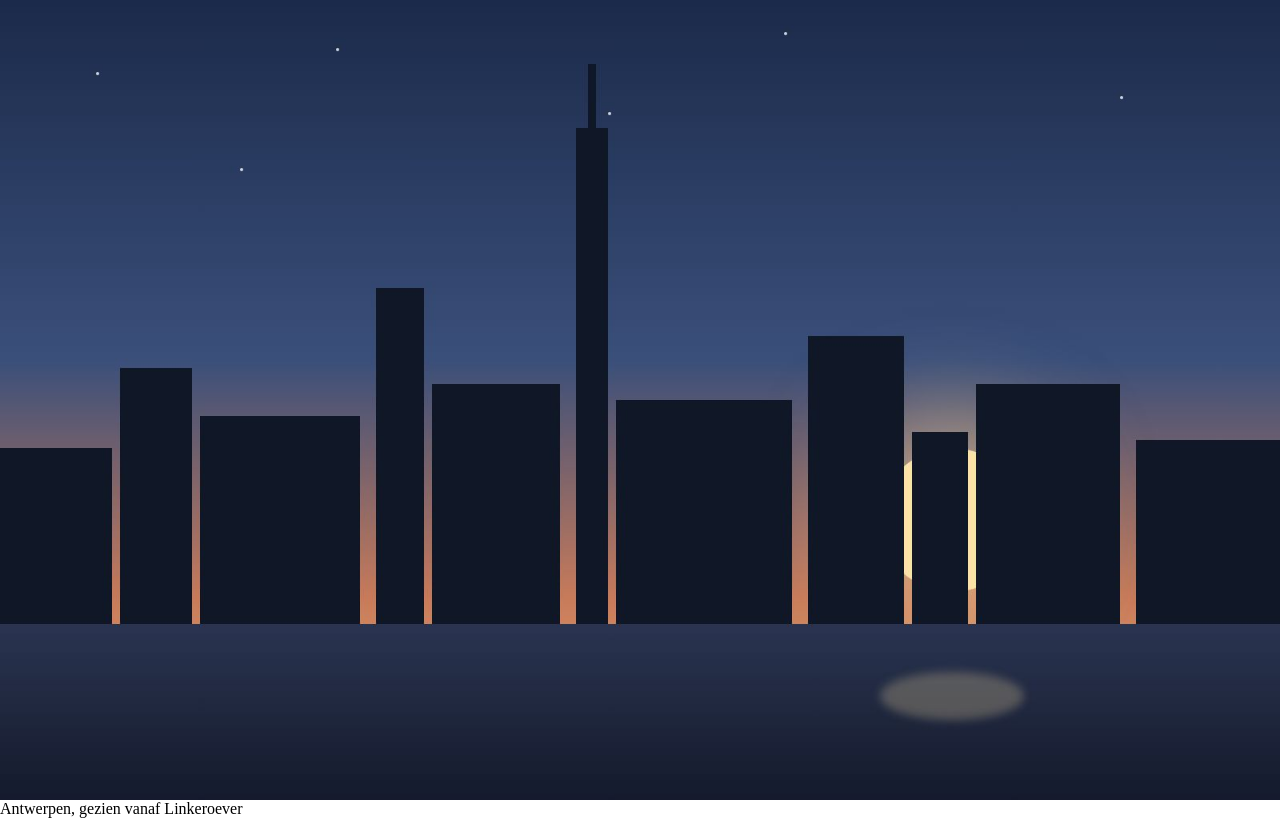
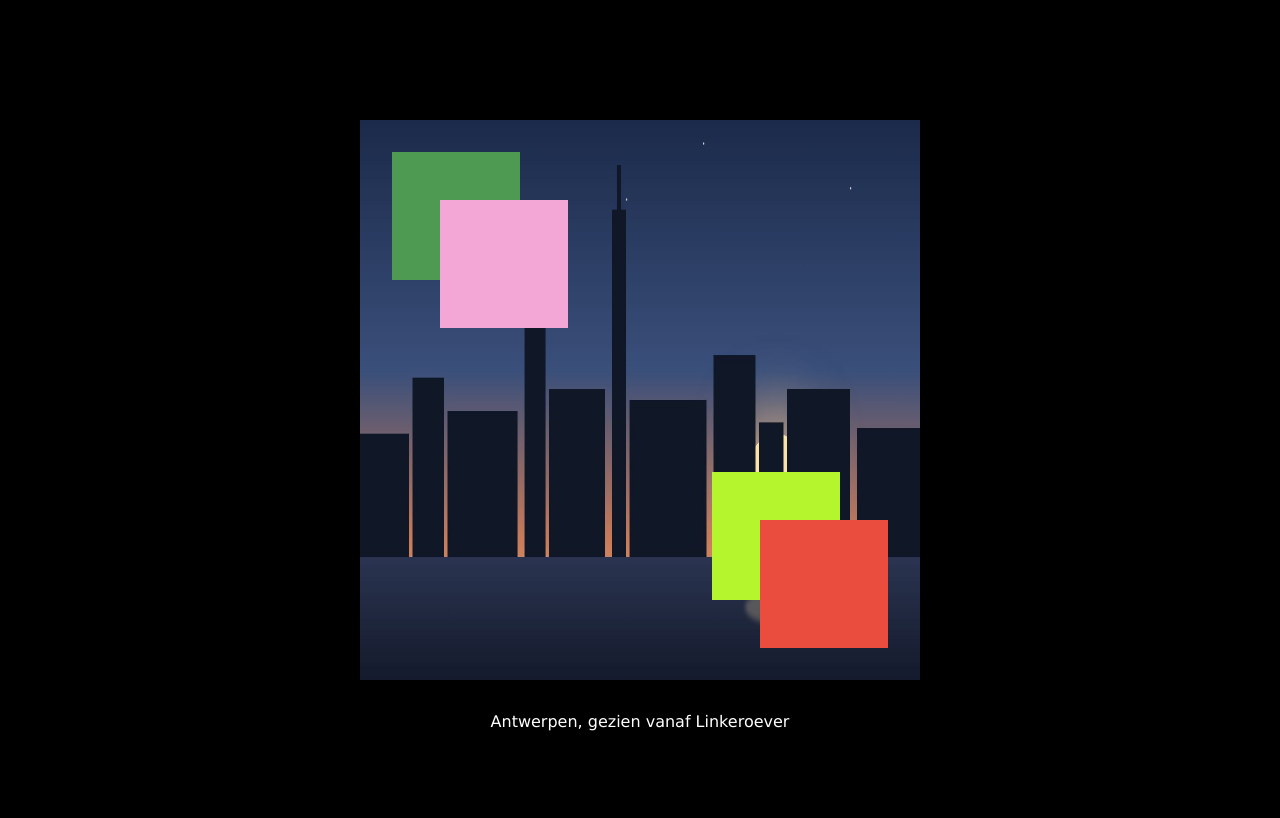
Before and after one commit to LyamineB/webtechnology, a plain HTML site: page labo-05/fotolijst/index.html in a window 1280 px wide. Drawn offline with Linux system fonts and the light colour scheme.

Commit message:
Labo 5 oefeningen gemaakt.
Niet af:
Balk
Citaten ( enkel kleurtjes)

```diff
--- a/labo-05/citaten/css/stijl.css
+++ b/labo-05/citaten/css/stijl.css
@@ -2,7 +2,25 @@
 
 /* === tokens === */
 :root {
-
+  --blauw: #1e5bd8;
+  --roze: #e88bb4;
+  --oranje: #d98c1a;
 }
 
-/* === your rules === */
+.citaten {
+  display: flex;
+  flex-wrap: wrap;
+  padding: 2 rem;
+  gap: 1rem;
+}
+.citaat {
+  flex-basis: 18rem; /*streefbreedte, altijd proberen dit te vullen per class, maar enkel dit doet niets je moet nog die flex wrap in de main zetten (.citaten)*/
+  flex-grow: 1; /* elk kind krijgt evenveel flex grow waarde (dus ook de witruimte)*/
+  border-left: 0.5rem solid red;
+  padding-left: 1rem;
+  display: flex;
+  flex-direction: column;
+}
+.citaat p {
+  flex-grow: 1;
+}
--- a/labo-05/fotolijst/css/stijl.css
+++ b/labo-05/fotolijst/css/stijl.css
@@ -2,7 +2,62 @@
 
 /* === tokens === */
 :root {
-
+  --groen: #4e9a52;
+  --roze: #f2a7d6;
+  --lime: #b4f52d;
+  --rood: #ea4d3d;
+}
+body {
+  background-color: black;
+}
+figcaption {
+  color: white;
+  text-align: center;
+  padding-top: 2rem;
+  font-family: Verdana, Geneva, Tahoma, sans-serif;
+}
+.lijst {
+  background-color: red;
+  width: 70vh;
+  height: 70vh;
+  margin: 15vh auto;
+  position: relative;
+}
+.lijst img {
+  aspect-ratio: 1/1;
+}
+.vlakje {
+  width: 8rem;
+  height: 8rem;
+  background-color: red;
 }
 
+.roze {
+  background-color: var(--roze);
+  position: absolute;
+  left: 5rem;
+  top: 5rem;
+  z-index: 3;
+}
+.groen {
+  background-color: var(--groen);
+  position: absolute;
+  left: 2rem;
+  top: 2rem;
+  z-index: 2;
+}
+.rood {
+  background-color: var(--rood);
+  position: absolute;
+  right: 2rem;
+  bottom: 2rem;
+  z-index: 3; /* zindex bepaalt positionering tss 2 siblings --> hoger = bovenop */
+}
+.lime {
+  background-color: var(--lime);
+  position: absolute;
+  right: 5rem;
+  bottom: 5rem;
+  z-index: 2;
+}
 /* === your rules === */
--- a/labo-05/raster/css/stijl.css
+++ b/labo-05/raster/css/stijl.css
@@ -2,6 +2,60 @@
 
 /* === tokens === */
 :root {
+--a: #e9493f;
+--b: #edd24a;
+--c: #072f55;
+--d: #52a51a;
+--e: #efaad9;
+--f: #a5f129;
+--g: #ebc47a;
+--h: #e8882c;
+
+}
+main{
+    color:white;
+    font-family: Arial, Helvetica, sans-serif;
+    font-size: 1.5rem;
+    width: 100vh;
+    height: 100vh;
+    display: grid;
+    gap: 1vh;
+    padding: 1vh;
+    grid-template-columns: repeat(4,1fr);
+    text-align: end;
+
+}
+.vlak{
+    padding: 1rem;
+}
+.b,
+.h{
+    grid-column: 4;
+}
+.a{
+    background-color: var(--a);
+
+}
+.b{
+    background-color:var(--b) ;
+}
+.c{
+    background-color:var(--c) ;
+}
+.d{
+    background-color:var(--d) ;
+}
+.e{
+    background-color: var(--e);
+}
+.f{
+    background-color:var(--f) ;
+}
+.g{
+    background-color: var(--g);
+}
+.h{
+    background-color: var(--h);
 
 }
 
```
Also changed, not shown: labo-05/balk/css/stijl.css (+20 -1 lines).
